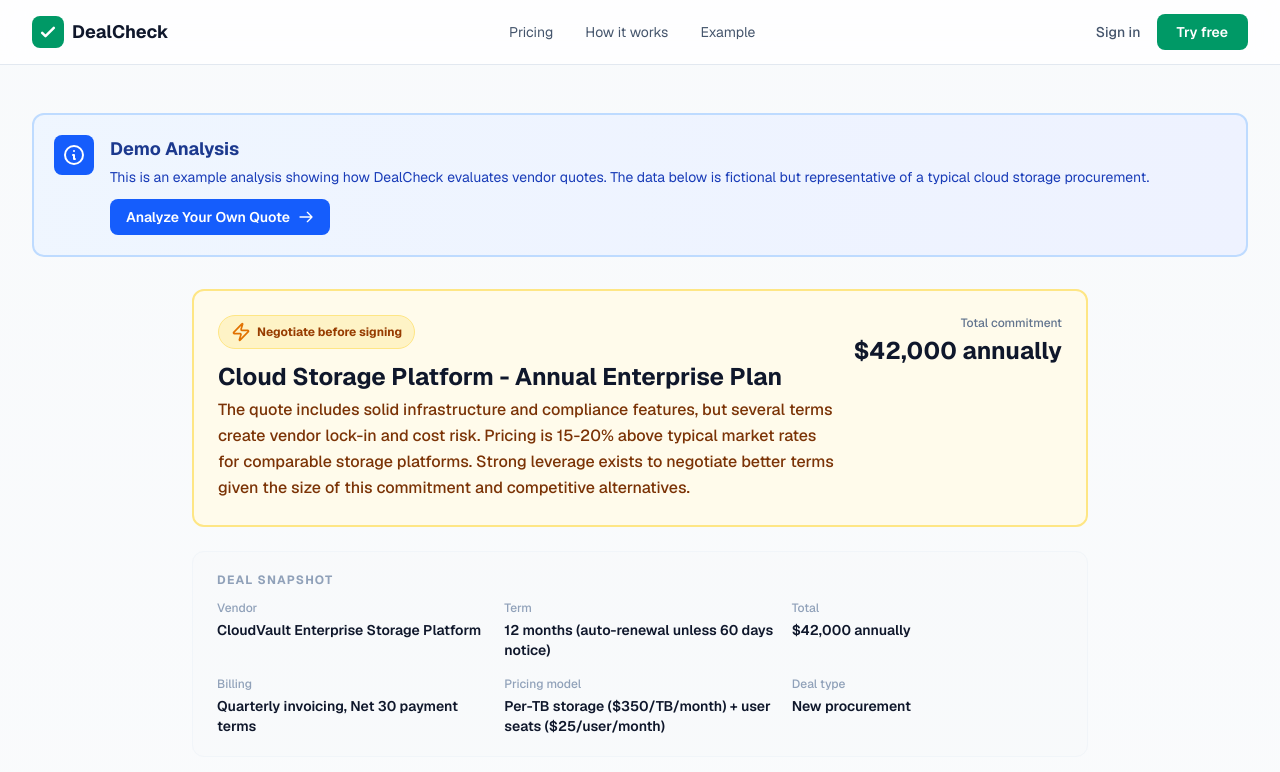
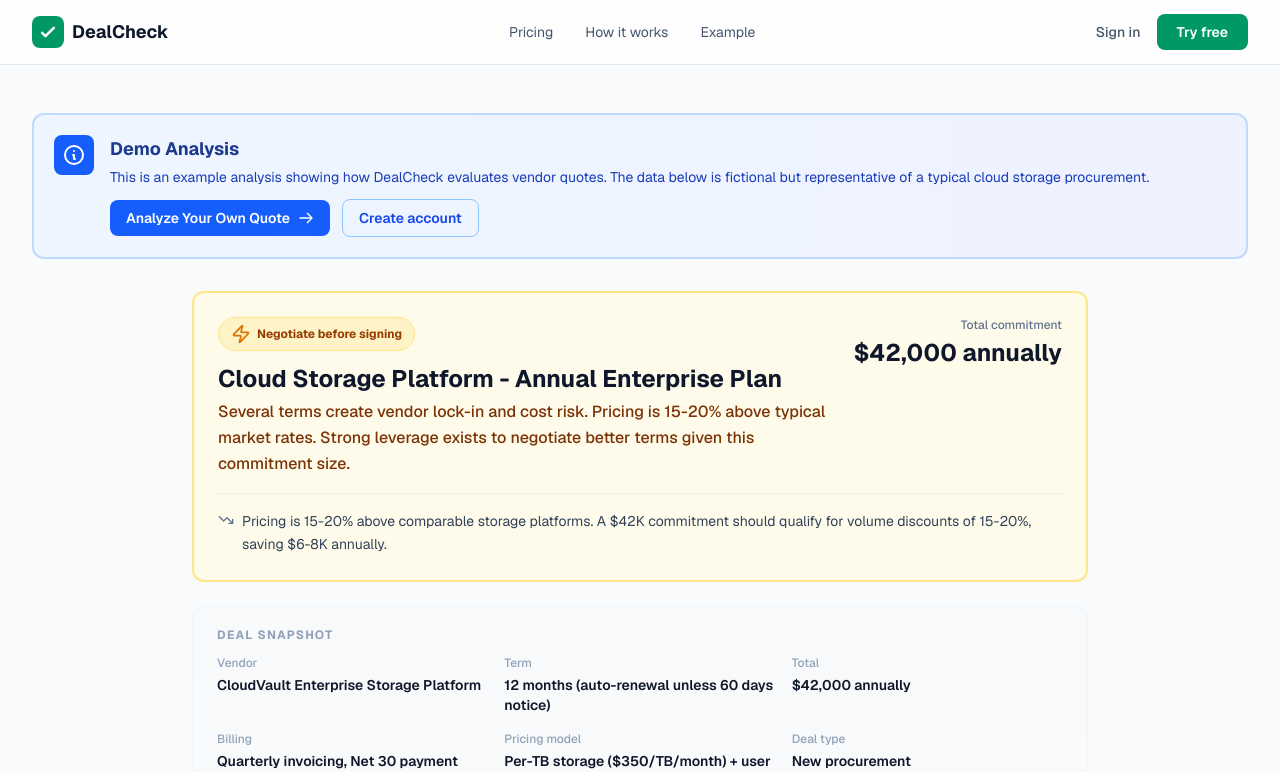
Before and after one commit to Boomchakalala/Dealcheck, a Next.js app: page /example in a window 1280 px wide. Shown: the top 772 px of the page. Built offline with nearby package versions, Linux system fonts and the light colour scheme.

Commit message:
Sandbox autosave

```diff
--- a/src/app/app/deal/[dealId]/page.tsx
+++ b/src/app/app/deal/[dealId]/page.tsx
@@ -8,7 +8,8 @@ import { OutputDisplay } from '@/components/OutputDisplay'
 import { DealHeaderClient } from '@/components/DealHeaderClient'
 import { Breadcrumb } from '@/components/Breadcrumb'
 import { DealActionBar } from '@/components/DealActionBar'
-import { CheckSquare, Mail, Plus } from 'lucide-react'
+import { CheckSquare, Mail, Plus, FileText } from 'lucide-react'
+import Link from 'next/link'
 import { AddRoundForm } from './AddRoundForm'
 
 export default async function DealPage({
@@ -47,13 +48,22 @@ export default async function DealPage({
 
   return (
     <div className="max-w-4xl mx-auto space-y-6">
-      {/* Breadcrumb */}
+      {/* Breadcrumb + New Analysis */}
+      <div className="flex items-center justify-between">
         <Breadcrumb
           items={[
             { label: 'Dashboard', href: '/app/dashboard' },
             { label: dealName },
           ]}
         />
+        <Link
+          href="/app"
+          className="inline-flex items-center gap-1.5 px-3 py-1.5 text-xs font-semibold rounded-lg border border-slate-200 text-slate-600 hover:text-slate-900 hover:border-slate-300 transition-all"
+        >
+          <FileText className="w-3.5 h-3.5" />
+          New analysis
+        </Link>
+      </div>
 
       {/* Deal Header */}
       <Card className="p-6">
--- a/src/app/example/page.tsx
+++ b/src/app/example/page.tsx
@@ -7,6 +7,9 @@ import Link from 'next/link'
 const exampleOutput: DealOutput = {
   title: "Cloud Storage Platform - Annual Enterprise Plan",
   vendor: "CloudVault Solutions",
+  verdict: "Several terms create vendor lock-in and cost risk. Pricing is 15-20% above typical market rates. Strong leverage exists to negotiate better terms given this commitment size.",
+  verdict_type: "negotiate",
+  price_insight: "Pricing is 15-20% above comparable storage platforms. A $42K commitment should qualify for volume discounts of 15-20%, saving $6-8K annually.",
   snapshot: {
     vendor_product: "CloudVault Enterprise Storage Platform",
     term: "12 months (auto-renewal unless 60 days notice)",
@@ -199,6 +202,7 @@ export default function ExamplePage() {
               <p className="text-sm text-blue-800 mb-3">
                 This is an example analysis showing how DealCheck evaluates vendor quotes. The data below is fictional but representative of a typical cloud storage procurement.
               </p>
+              <div className="flex items-center gap-3">
                 <Link
                   href="/try"
                   className="inline-flex items-center gap-2 px-4 py-2 bg-blue-600 text-white text-sm font-semibold rounded-lg hover:bg-blue-700 transition-colors"
@@ -208,6 +212,13 @@ export default function ExamplePage() {
                     <path strokeLinecap="round" strokeLinejoin="round" strokeWidth={2} d="M14 5l7 7m0 0l-7 7m7-7H3" />
                   </svg>
                 </Link>
+                <Link
+                  href="/login"
+                  className="inline-flex items-center gap-2 px-4 py-2 border border-blue-300 text-blue-700 text-sm font-semibold rounded-lg hover:bg-blue-50 transition-colors"
+                >
+                  Create account
+                </Link>
+              </div>
             </div>
           </div>
         </div>
--- a/src/app/login/page.tsx
+++ b/src/app/login/page.tsx
@@ -6,6 +6,7 @@ import { useRouter, useSearchParams } from 'next/navigation'
 import { Input } from '@/components/ui/input'
 import { Label } from '@/components/ui/label'
 import { UnifiedHeader } from '@/components/UnifiedHeader'
+import { MarketingFooter } from '@/components/MarketingFooter'
 import { Loader2, ArrowRight, Shield } from 'lucide-react'
 import Link from 'next/link'
 
@@ -156,6 +157,8 @@ function LoginForm() {
           </div>
         </div>
       </main>
+
+      <MarketingFooter />
     </div>
   )
 }
--- a/src/app/page.tsx
+++ b/src/app/page.tsx
@@ -551,13 +551,16 @@ export default function LandingPage() {
       <footer className="border-t border-slate-200 bg-white">
         <div className="max-w-6xl mx-auto px-5 sm:px-8 py-8">
           <div className="flex flex-col sm:flex-row items-center justify-between gap-4">
-            <p className="text-sm text-slate-500">&copy; 2025 DealCheck. All rights reserved.</p>
+            <p className="text-sm text-slate-500">&copy; 2026 DealCheck. All rights reserved.</p>
             <div className="flex items-center gap-6">
               <Link href="/pricing" className="text-sm text-slate-600 hover:text-slate-900 transition-colors">
                 Pricing
               </Link>
               <Link href="/help" className="text-sm text-slate-600 hover:text-slate-900 transition-colors">
                 Help
+              </Link>
+              <Link href="/security" className="text-sm text-slate-600 hover:text-slate-900 transition-colors">
+                Security
               </Link>
               <Link href="/terms" className="text-sm text-slate-600 hover:text-slate-900 transition-colors">
                 Terms
```
Lines whose indentation alone changed are shown as unchanged.
